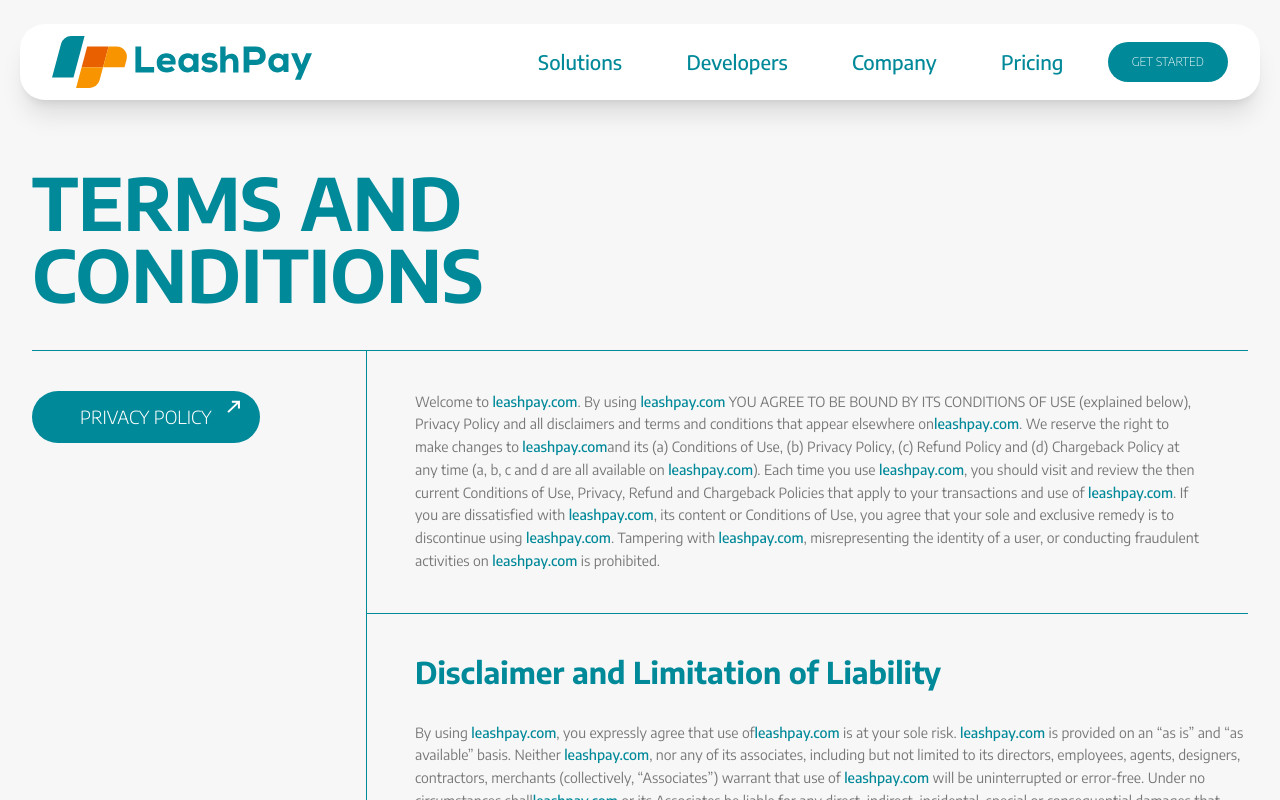
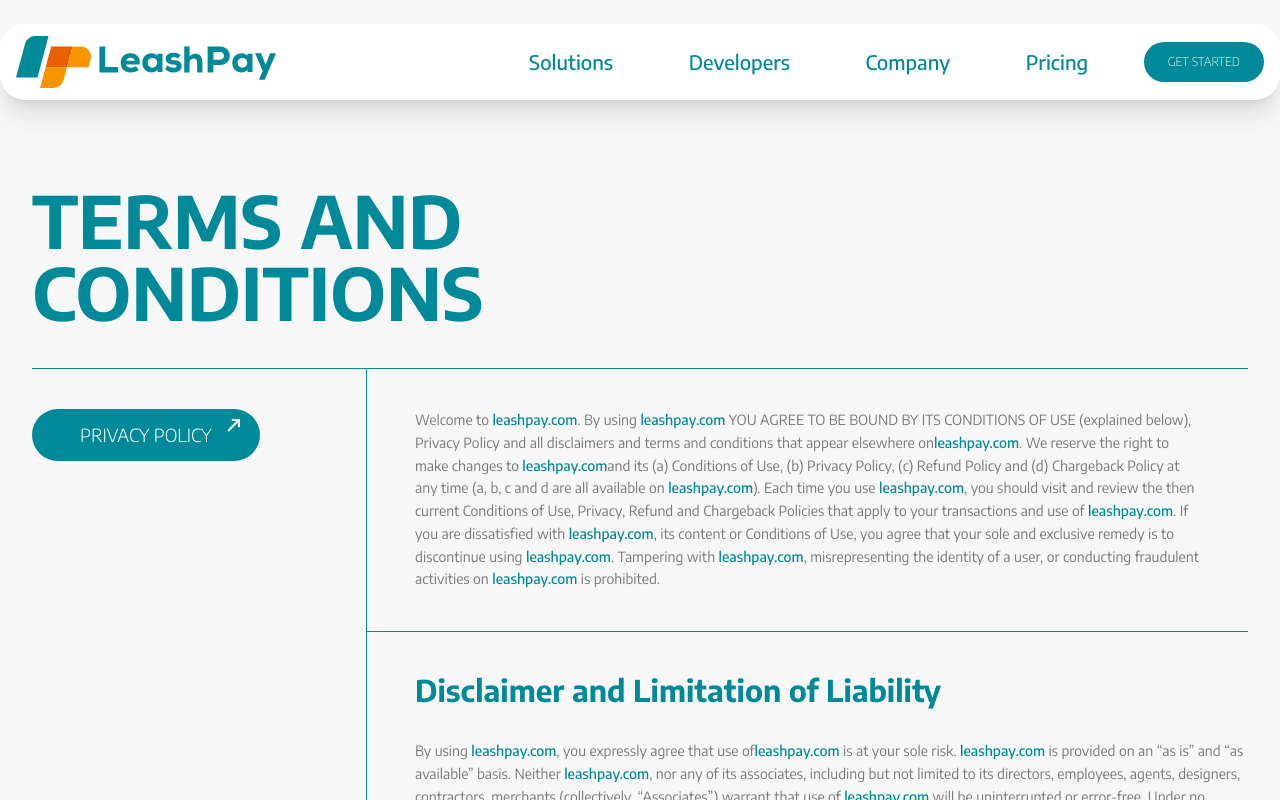
Before and after one commit to Leash-Pay/leashpay-web, a Next.js app in the folder site/: page /terms in a window 1280 px wide. Shown: the top 800 px of the page. Built offline with nearby package versions, Linux system fonts and the light colour scheme.

Commit message:
made navbar sticky

```diff
--- a/site/src/app/company/page.tsx
+++ b/site/src/app/company/page.tsx
@@ -14,7 +14,7 @@
         <Navbar />
         <div className=" w-full  h-full container mx-auto px-6 max-w-7xl flex flex-col md:flex-row justify-between items-center gap-16 ">
           <div className="w-full  "></div>
-          <div className="w-full flex flex-col mt-16 gap-8  order-first justify-center ">
+          <div className="w-full flex flex-col mt-36 md:mt-16 gap-8  order-first justify-center ">
             <PageTransition>
               <div className="flex flex-col gap-8 mt-8 sm:mt-0">
                 <h1 className="text-secondary headerText1 md:leading-[4.5rem]">
--- a/site/src/components/footer/index.tsx
+++ b/site/src/components/footer/index.tsx
@@ -60,7 +60,7 @@
       <li>Accra, Ghana</li>
 
       <li className="my-6">ask@leashpay.com</li>
-      <li className="">+233 243513027</li>
+      <li className="">+233(0)30-295-5345</li>
     </ul>
   );
 };
--- a/site/src/components/layouts/AboutLayout.tsx
+++ b/site/src/components/layouts/AboutLayout.tsx
@@ -20,7 +20,7 @@
   return (
     <div className="h-full w-full  ">
       <Navbar />
-      <main className="  flex flex-col h-full   relative mt-16 sm:mt-6 ">
+      <main className="  flex flex-col h-full   relative mt-36 md:mt-6 ">
         <div className="z-10">
           <PageTransition>{children}</PageTransition>
         </div>
--- a/site/src/components/layouts/MainLayout.tsx
+++ b/site/src/components/layouts/MainLayout.tsx
@@ -20,7 +20,7 @@
   return (
     <div className="h-full w-full  ">
       <Navbar />
-      <main className="  flex flex-col h-full   relative mt-16 sm:mt-6 ">
+      <main className="  flex flex-col h-full   relative pt-36 md:mt-0 ">
         <div className="z-10">
           <PageTransition>{children}</PageTransition>
         </div>
--- a/site/src/components/navbar/index.tsx
+++ b/site/src/components/navbar/index.tsx
@@ -54,10 +54,10 @@
     };
   });
   return (
-    <nav className=" w-full ">
-      <div className="container mx-auto px-5  max-w-7xl  ">
+    <nav className=" w-full  z-50 fixed top-0  ">
+      <div className="container mx-auto px-4 md:px-0  max-w-7xl  ">
         {/* desktop */}
-        <div className="hidden relative lg:flex w-full justify-between bg-[#FFFFFF]  px-4  md:px-8 py-3 rounded-[25px] shadow-xl  mt-6 ">
+        <div className="hidden relative lg:flex w-full justify-between bg-[#FFFFFF]  px-0  md:px-4 py-3 rounded-[25px] shadow-xl  mt-6 ">
           <div className="w-full md:w-[60%]  flex items-start justify-center flex-col">
             <Link href="/">
               <Image
@@ -150,6 +150,7 @@
             </div>
           )}
         </div>
+
         {/* mobile */}
         <div
           className="  border border-transparent relative flex flex-col"
```
